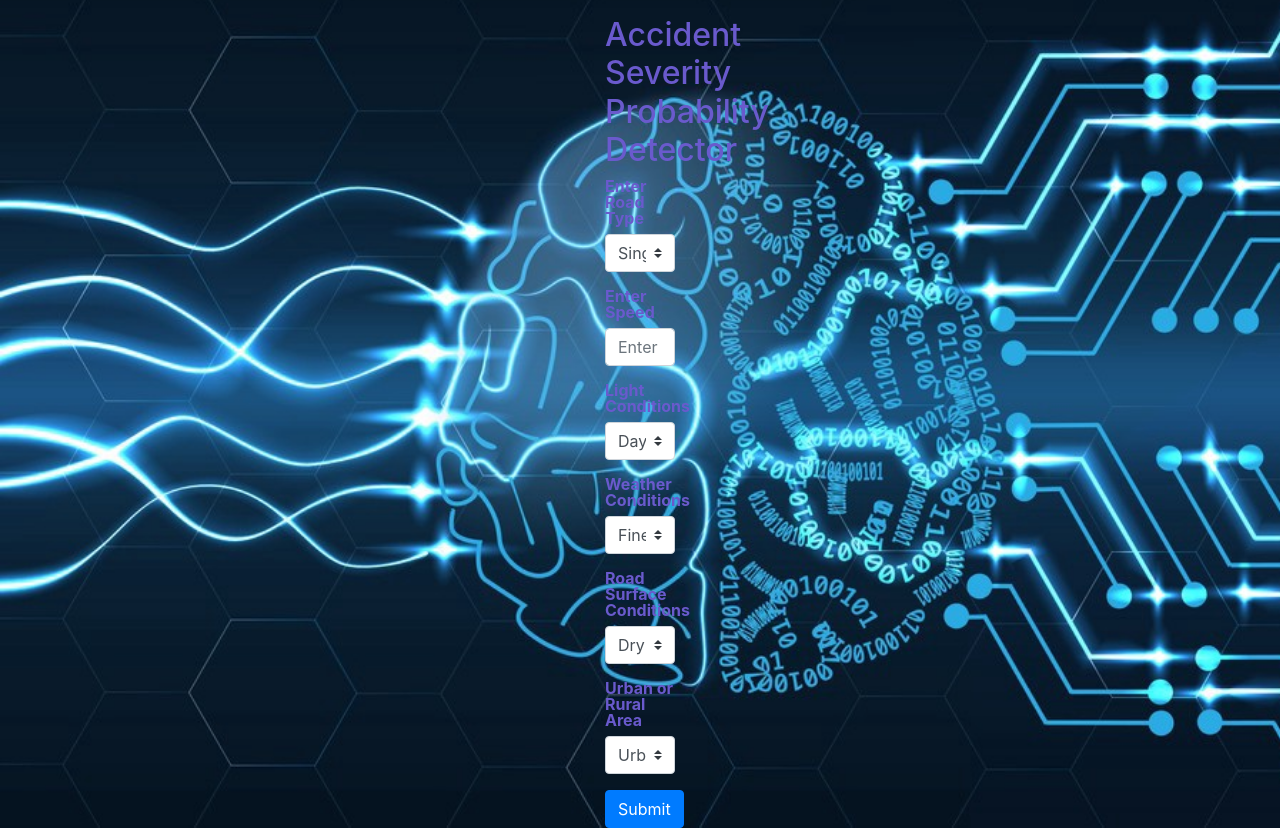
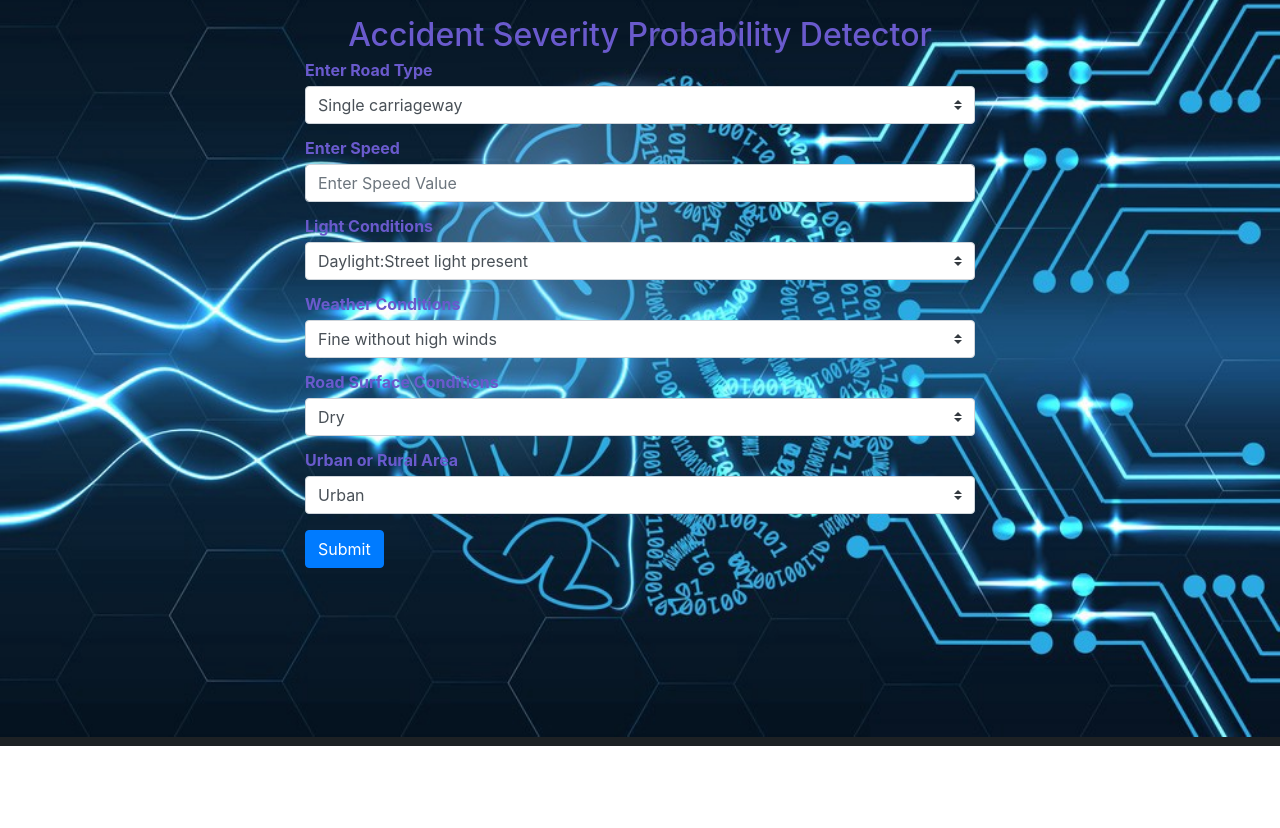
Before and after one commit to chaitanya9899/randomforest, a Flask app: page / in a window 1280 px wide. Shown: the part 54-882 px from the top of the page. After the commit the page ends 800 px from the top, so only its background shows below. Run offline with Flask 2, Linux system fonts and the light colour scheme; parts of the project's set-up code (start-up, migrations or seed data) failed here and were passed over; some libraries are stand-ins or nearby versions.

Commit message:
Update index.html

```diff
--- a/templates/index.html
+++ b/templates/index.html
@@ -64,7 +64,7 @@
   </div>
 </nav>
 
-<div class="container" style="width: 100px; color: slateblue;">
+<div class="container" style="width: 700px; color: slateblue;">
 <h2 class='text-center mt-3'> Accident Severity Probability Detector</h2>
 <form action="/" method="POST">
 
```
